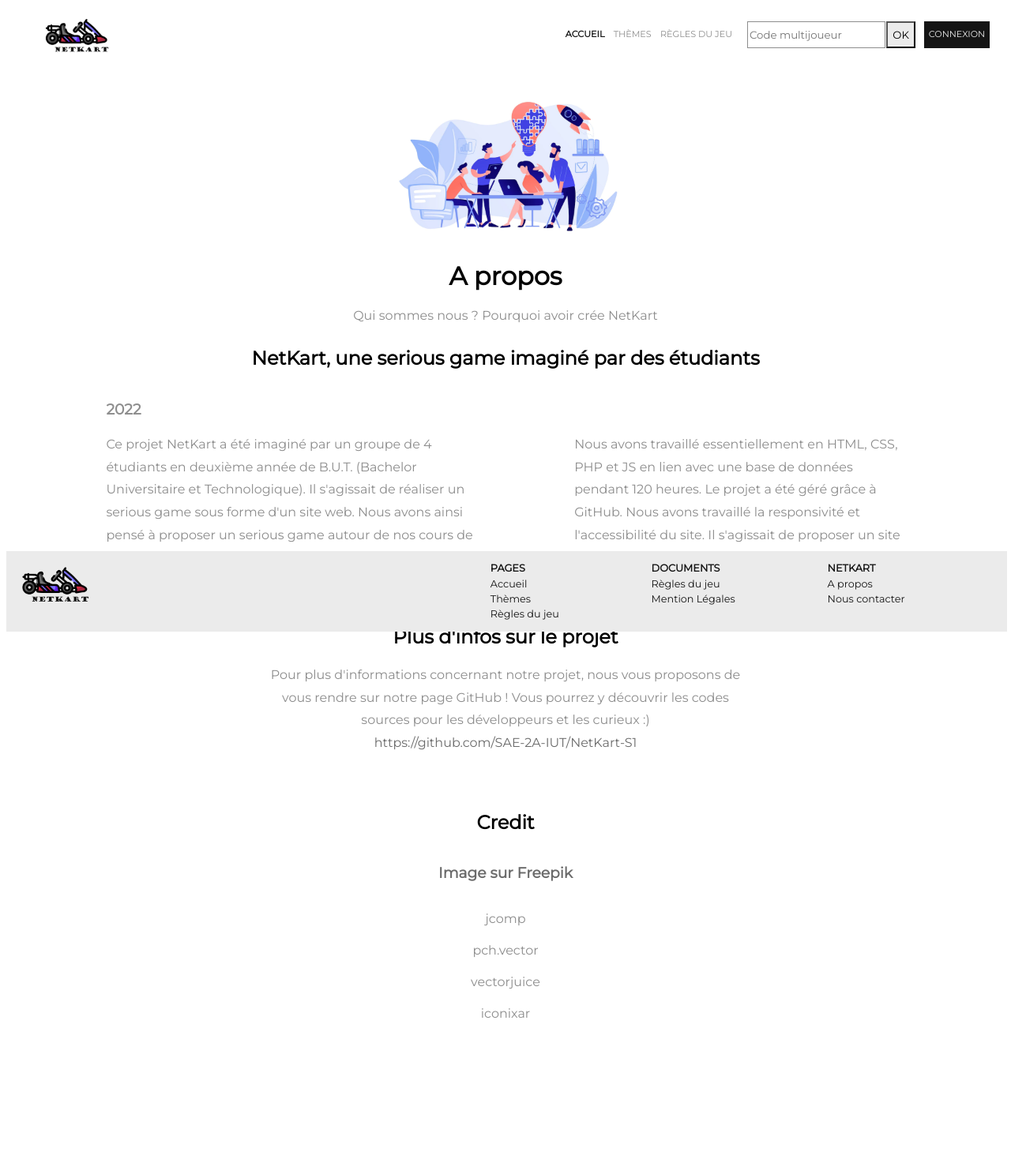
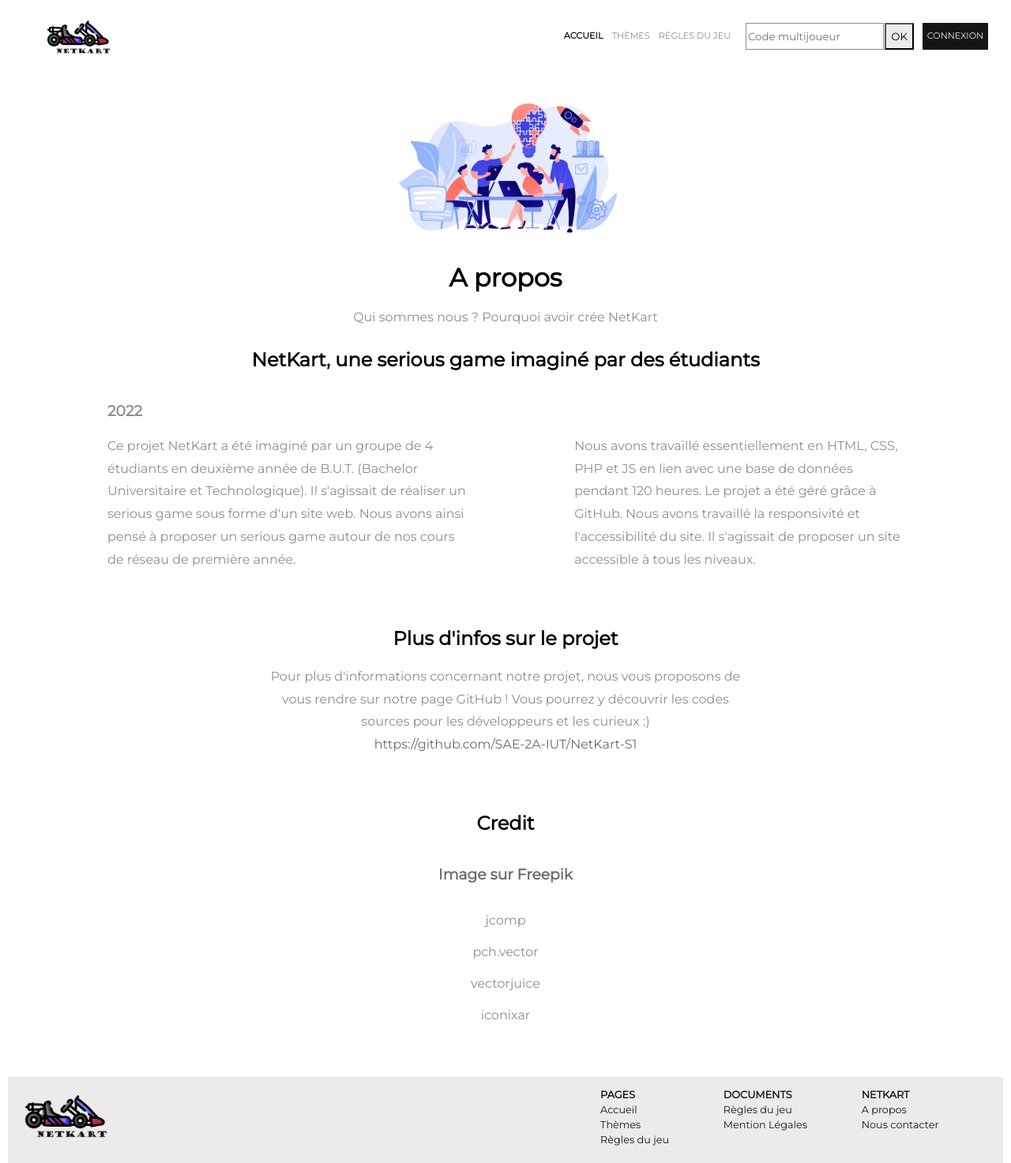
Before and after one commit to SAE-2A-IUT/NetKart-S1, a PHP site: page /pages/about.php in a window 1280 px wide. Shown: the whole page at 79% size. Before the commit the page ends 1289 px from the top, so only its background shows below. Run offline with PHP 8.4, Linux system fonts and the light colour scheme.

Commit message:
fix(footer): change min-height of the body-page

```diff
--- a/assets/style/header_and_footer.css
+++ b/assets/style/header_and_footer.css
@@ -107,10 +107,6 @@
     display: flex;
     font-size: 0.8em;
     line-height: 150%;
-    bottom: 0;
-    position: absolute;
-    width: 97%;
-}
 }
 
 .footer-one{
--- a/assets/style/main.css
+++ b/assets/style/main.css
@@ -60,7 +60,20 @@ div h4 a {
 }
 
 .body-page{
-    min-height: 0vh;
+    min-height: 135%;
+    width: auto;
+}
+
+html{
+    height: 96%;
+    margin: 10px;
+    padding: 0;
+}
+
+body {
+    height: 50%;
+    margin: 0;
+    padding: 0;
 }
 
 #homepage-banner{
--- a/assets/style/themes.css
+++ b/assets/style/themes.css
@@ -1,8 +1,3 @@
-body, html {
-    margin: 10px;
-    padding: 0;
-}
-
 .all_theme {
     height: 75%;
     display: flex;
```
